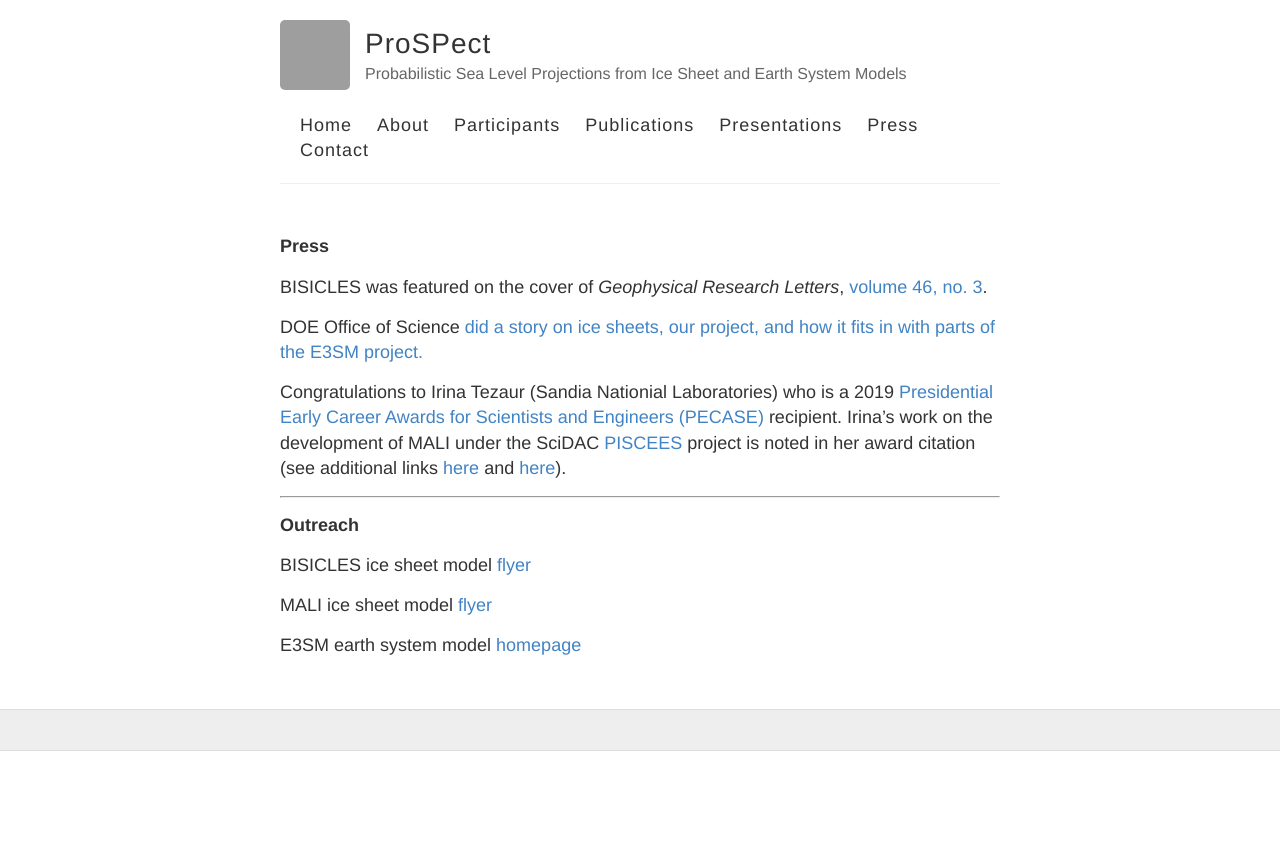
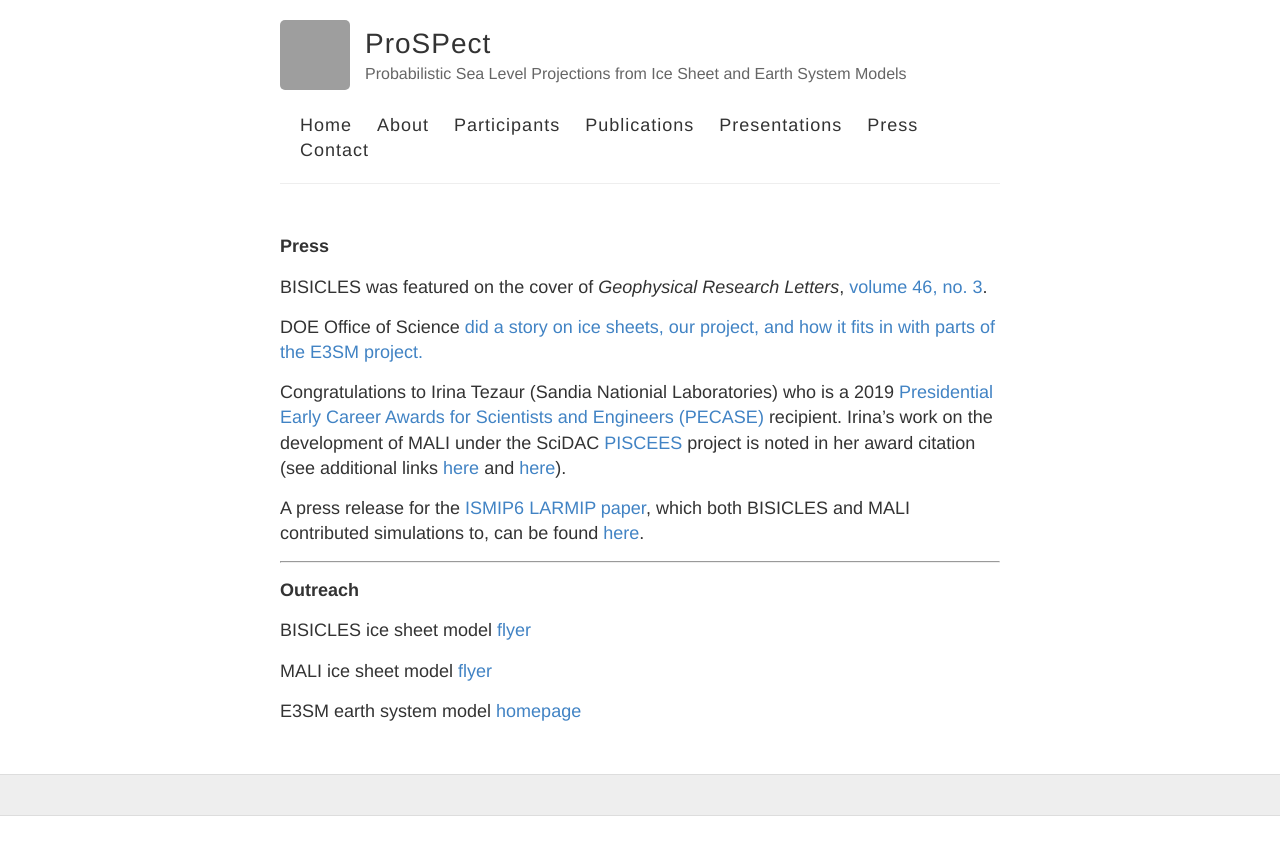
Before and after one commit to SLE-E3SM/SLE-E3SM.github.io, a Jekyll site: the page built from press.md, in a window 1280 px wide. Shown: the top 855 px of the page. Built offline with Jekyll 4.4.1, drawn with Linux system fonts in a browser that asks for light colours; grey boxes are pictures that could not be loaded.

Commit message:
Update press.md

```diff
--- a/press.md
+++ b/press.md
@@ -13,6 +13,8 @@ DOE Office of Science [did a story on ice sheets, our project, and how it fits i
 
 Congratulations to Irina Tezaur (Sandia Nationial Laboratories) who is a 2019 [Presidential Early Career Awards for Scientists and Engineers (PECASE)](https://www.energy.gov/nnsa/articles/11-nnsa-employees-receive-highest-honor-early-career-scientists-and-engineers?fbclid=IwAR1gVTwdoJhEG5MD9bbjvT3KRN6qVVQtL5HSrQr8ds6-wfLH4n5_CHIyzew) recipient. Irina's work on the development of MALI under the SciDAC [PISCEES](https://climatemodeling.science.energy.gov/projects/predicting-ice-sheet-and-climate-evolution-extreme-scales-piscees) project is noted in her award citation (see additional links [here](https://www.sandia.gov/~ikalash/_assets/Communicator.html) and [here](https://www.energy.gov/articles/secretary-perry-congratulates-recipients-presidential-early-career-award-scientists-and)).
 
+A press release for the [ISMIP6 LARMIP paper](https://www.earth-syst-dynam.net/11/35/2020/esd-11-35-2020.pdf), which both BISICLES and MALI contributed simulations to, can be found [here](https://www.egu.eu/news/605/the-antarctica-factor-model-uncertainties-reveal-upcoming-sea-level-risk/).
+
 
 ___
 **Outreach**
```
